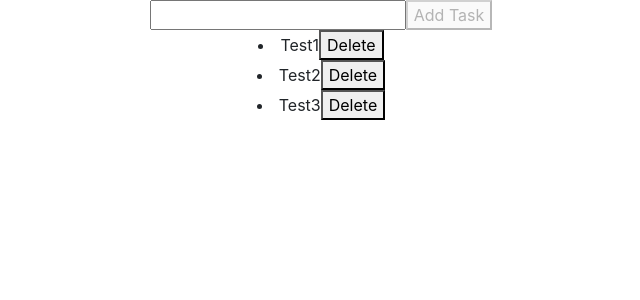
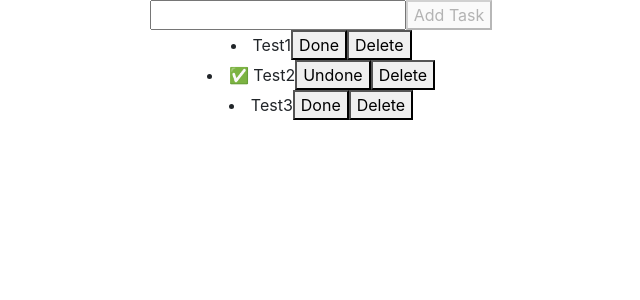
Before and after one commit to Mikirtumov/React-Todo, a React (Create React App) app: page / in a window 1280 px wide. Shown: the top 300 px of the page, without its empty margins (319-959 px from the left). Built offline with nearby package versions, Linux system fonts and the light colour scheme.

Commit message:
added onTaskDoneToggle button

```diff
--- a/src/App.js
+++ b/src/App.js
@@ -11,9 +11,9 @@ const initialTodos = [
 ];
 
 function App() {
+    const [todos, setTodos] = useState(initialTodos);
 
     const onCreateTodos = (task) => {
-
         const updatedTodos = [...todos];
         updatedTodos.push({id: Math.random(), name: task, done: false});
         setTodos(updatedTodos);
@@ -22,14 +22,24 @@ function App() {
         const updatedTodos = todos.filter(el => el.id !== id);
         setTodos(updatedTodos);
     }
+    const onTaskDoneToggle = (id) => {
+        const updatedTodos = todos.map(el => {
+            if(el.id === id) return { ...el, done: !el.done}
+            else return el;
+
+        })
+        setTodos(updatedTodos);
+    }
 
 
-    const [todos, setTodos] = useState(initialTodos)
 
     return (
         <div className="App">
             <TodoCreateForm onCreateTodos={onCreateTodos}/>
-            <TodoList todos={todos} onTaskDelete={onTaskDelete}/>
+            <TodoList
+                todos={todos}
+                onTaskDelete={onTaskDelete}
+                onTaskDoneToggle={onTaskDoneToggle}/>
         </div>
     );
 }
--- a/src/TodoList.js
+++ b/src/TodoList.js
@@ -7,9 +7,16 @@ function TodoList(props) {
     return (
         <div>
             {
-                props.todos.map(el => <li key={el.id}>{el.name}
-                <button onClick={() => props.onTaskDelete(el.id)}>Delete</button>
-                </li>)
+                props.todos.map(el => (
+                    <li key={el.id}>
+                        {el.done? '✅ ': null}
+                        {el.name}
+                        <button onClick={() => props.onTaskDoneToggle(el.id)}>
+                            {el.done? 'Undone': 'Done'}
+                        </button>
+                        <button onClick={() => props.onTaskDelete(el.id)}>Delete</button>
+                    </li>)
+                )
             }
         </div>
     );
```
